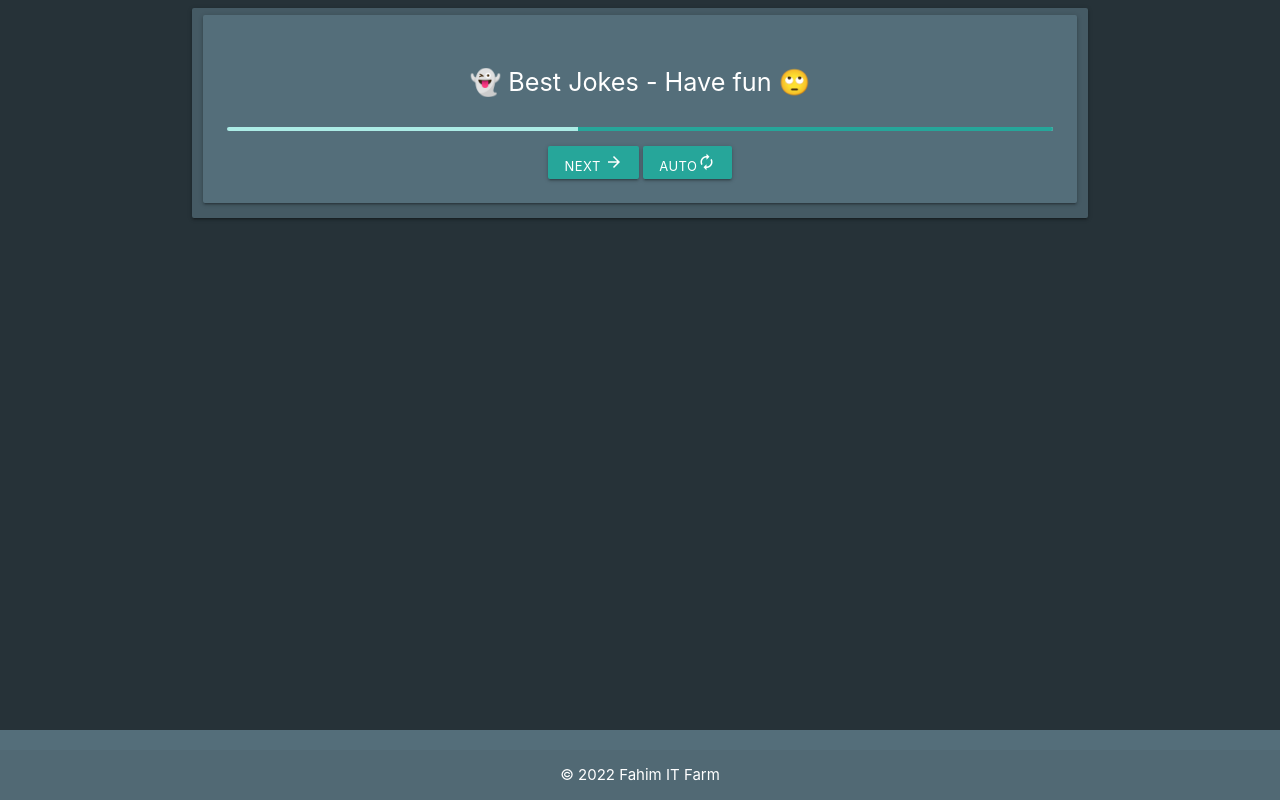
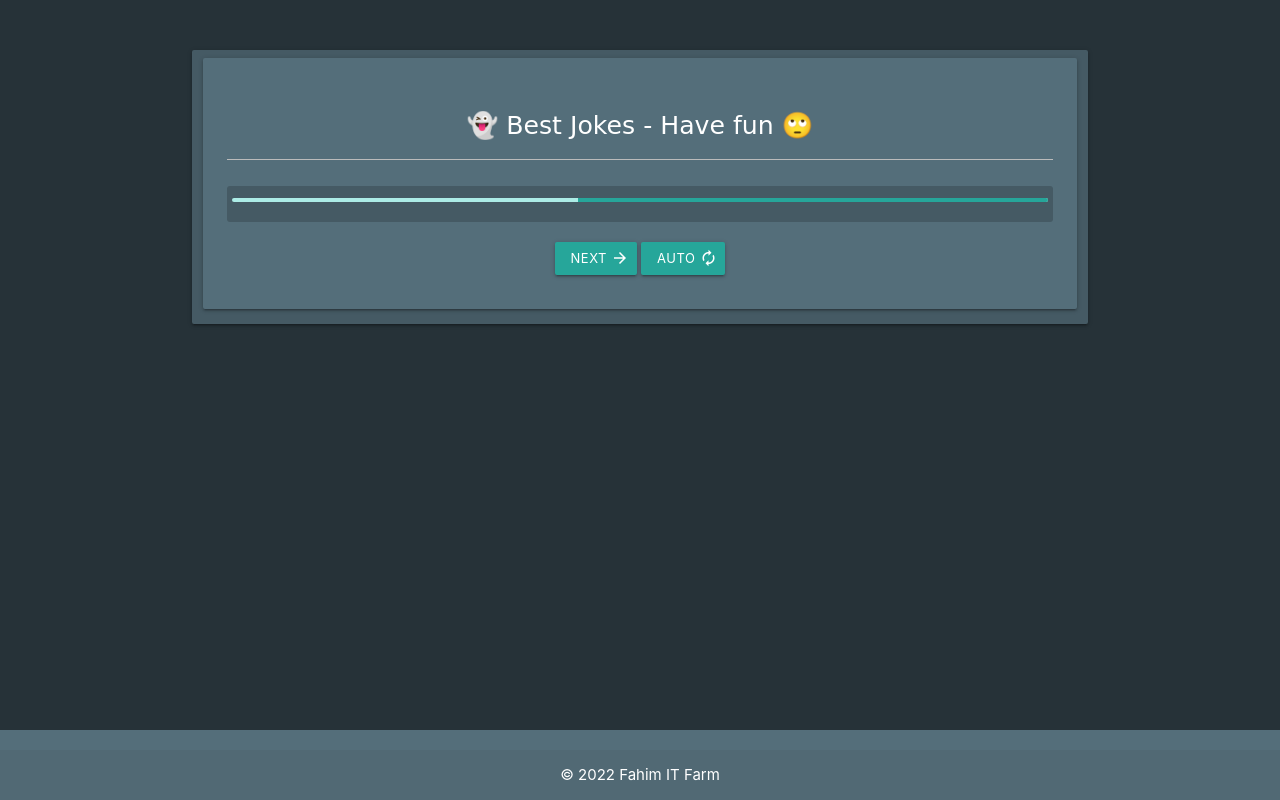
Before and after one commit to LearnProgrammingWithMe/my_cheatsheet.github.io, a plain HTML site: page index.html in a window 1280 px wide. Drawn offline with nearby package versions, Linux system fonts and the light colour scheme; no server answers; a web font is replaced by a local one.

Commit message:
new update

```diff
--- a/jokes.css
+++ b/jokes.css
@@ -1,9 +1,32 @@
+.wraper {
+  margin-top: 50px;
+}
+
+.title {
+  border-bottom: 1px solid #bbbbbb;
+  padding-bottom: 15px;
+  font-family: "Akaya Telivigala", cursive;
+}
+.joke {
+  font-family: "Rajdhani", sans-serif;
+  font-size: 20px;
+  background-color: #455a64;
+  padding: 5px;
+  border-radius: 3px;
+}
+#jokeBtn {
+  margin-top: 20px;
+  margin-bottom: 10px;
+  padding-right: 30px;
+}
+
+i.tiny.material-icons {
+  position: absolute;
+  margin-left: 4px;
+}
 footer {
-    position: fixed;
-    left: 0;
-    bottom: 0;
-    width: 100%;
-    background-color: red;
-    color: white;
-    text-align: center;
- }
+  position: fixed;
+  left: 0;
+  bottom: 0;
+  width: 100%;
+}
```
